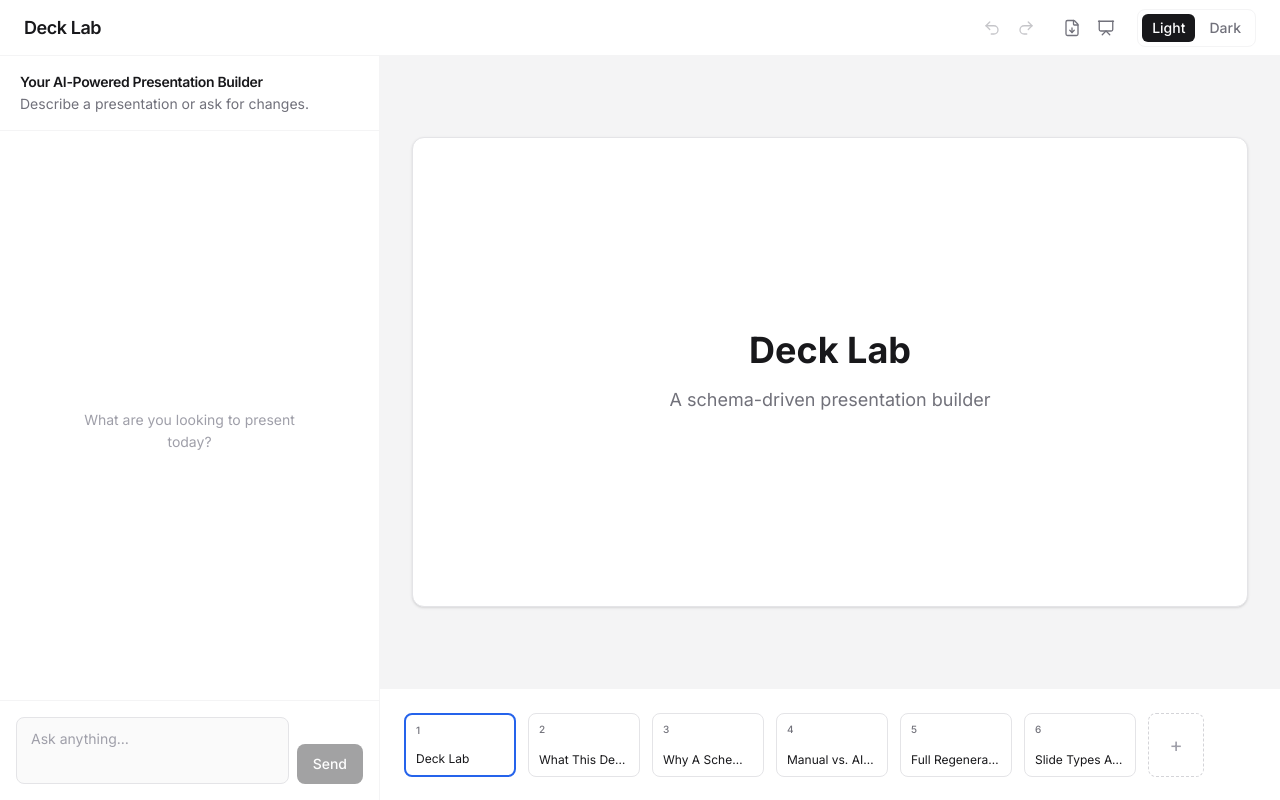
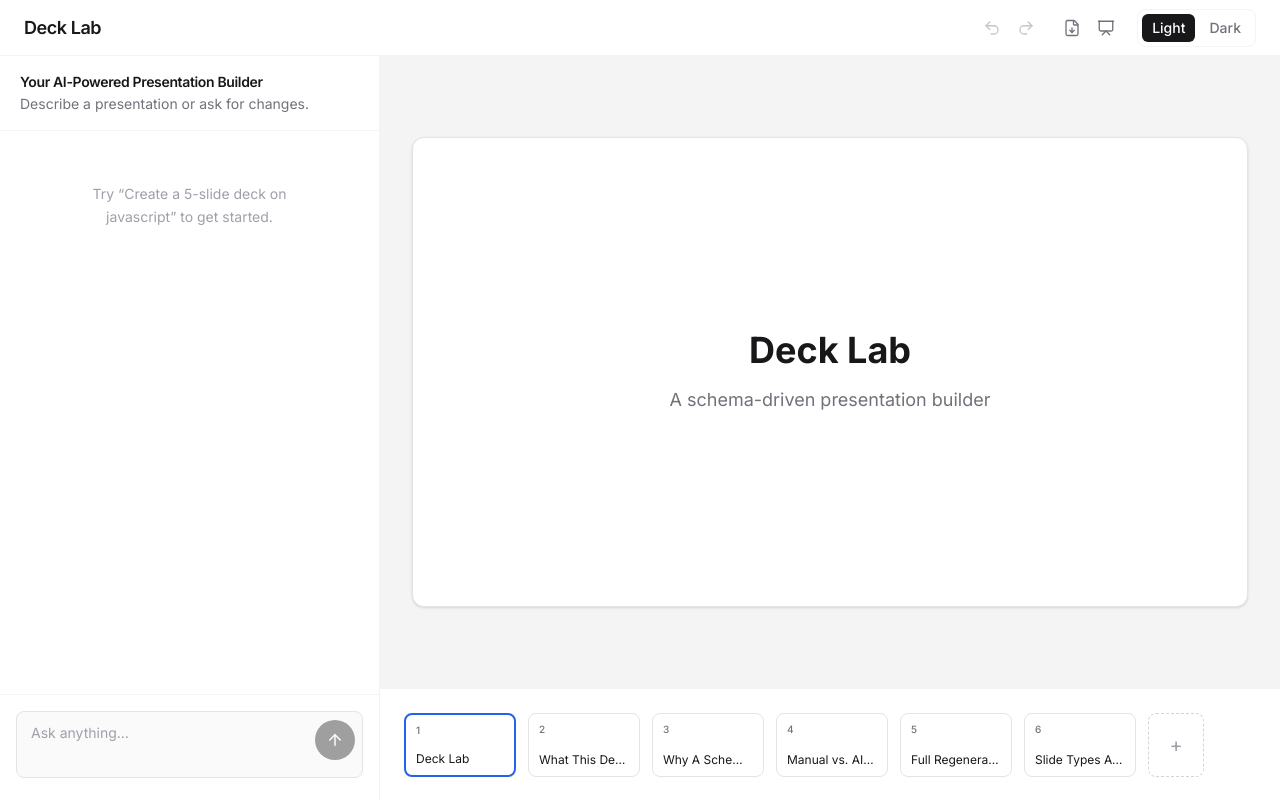
Before and after one commit to lavanyakonda-developer/deck-lab, a Next.js app: page / in a window 1280 px wide. Built offline with nearby package versions, Linux system fonts and the light colour scheme.

Commit message:
chore: Add empty message

```diff
--- a/components/chat/ChatPanel.tsx
+++ b/components/chat/ChatPanel.tsx
@@ -1,6 +1,7 @@
 "use client";
 
 import { useState } from "react";
+import { ArrowUp } from "lucide-react";
 import { applyToolCall } from "@/lib/ai/applyToolCalls";
 import {
   findPendingImageAlts,
@@ -165,10 +166,11 @@ export function ChatPanel() {
         </p>
       </div>
 
-      <div className="flex flex-1 flex-col gap-4 overflow-y-auto px-5 py-5  justify-center">
+      <div className="flex flex-1 flex-col gap-4 overflow-y-auto px-5 py-5">
         {messages.length === 0 ? (
-          <p className="mx-auto mt-8 max-w-[240px] text-center text-sm leading-relaxed text-zinc-400 dark:text-zinc-600">
-            What are you looking to present today?
+          <p className="mx-auto mt-8 max-w-[240px] justify-center text-center text-sm leading-relaxed text-zinc-400 dark:text-zinc-600">
+            Try &ldquo;Create a 5-slide deck on javascript&rdquo; to get
+            started.
           </p>
         ) : (
           messages.map((message) => (
@@ -198,7 +200,7 @@ export function ChatPanel() {
         }}
         className="border-t border-zinc-100 p-4 dark:border-zinc-900"
       >
-        <div className="flex items-end gap-2">
+        <div className="relative">
           <textarea
             value={input}
             onChange={(e) => setInput(e.target.value)}
@@ -211,14 +213,16 @@ export function ChatPanel() {
             disabled={isGenerating}
             rows={2}
             placeholder="Ask anything…"
-            className="flex-1 resize-none rounded-lg border border-zinc-200 bg-zinc-50 px-3.5 py-2.5 text-sm leading-relaxed text-zinc-900 placeholder:text-zinc-400 disabled:cursor-not-allowed disabled:opacity-60 dark:border-zinc-800 dark:bg-zinc-900 dark:text-zinc-100"
+            className="w-full resize-none rounded-lg border border-zinc-200 bg-zinc-50 py-2.5 pr-14 pl-3.5 text-sm leading-relaxed text-zinc-900 placeholder:text-zinc-400 disabled:cursor-not-allowed disabled:opacity-60 dark:border-zinc-800 dark:bg-zinc-900 dark:text-zinc-100"
           />
           <button
             type="submit"
             disabled={isGenerating || !input.trim()}
-            className="h-10 shrink-0 rounded-lg bg-zinc-900 px-4 text-sm font-medium text-white disabled:cursor-not-allowed disabled:opacity-40 dark:bg-zinc-50 dark:text-zinc-900"
+            aria-label="Send"
+            title="Send"
+            className="absolute right-2 bottom-6 flex h-10 w-10 items-center justify-center rounded-full bg-zinc-900 text-white disabled:cursor-not-allowed disabled:opacity-40 dark:bg-zinc-50 dark:text-zinc-900"
           >
-            Send
+            <ArrowUp size={18} strokeWidth={2} />
           </button>
         </div>
       </form>
```
